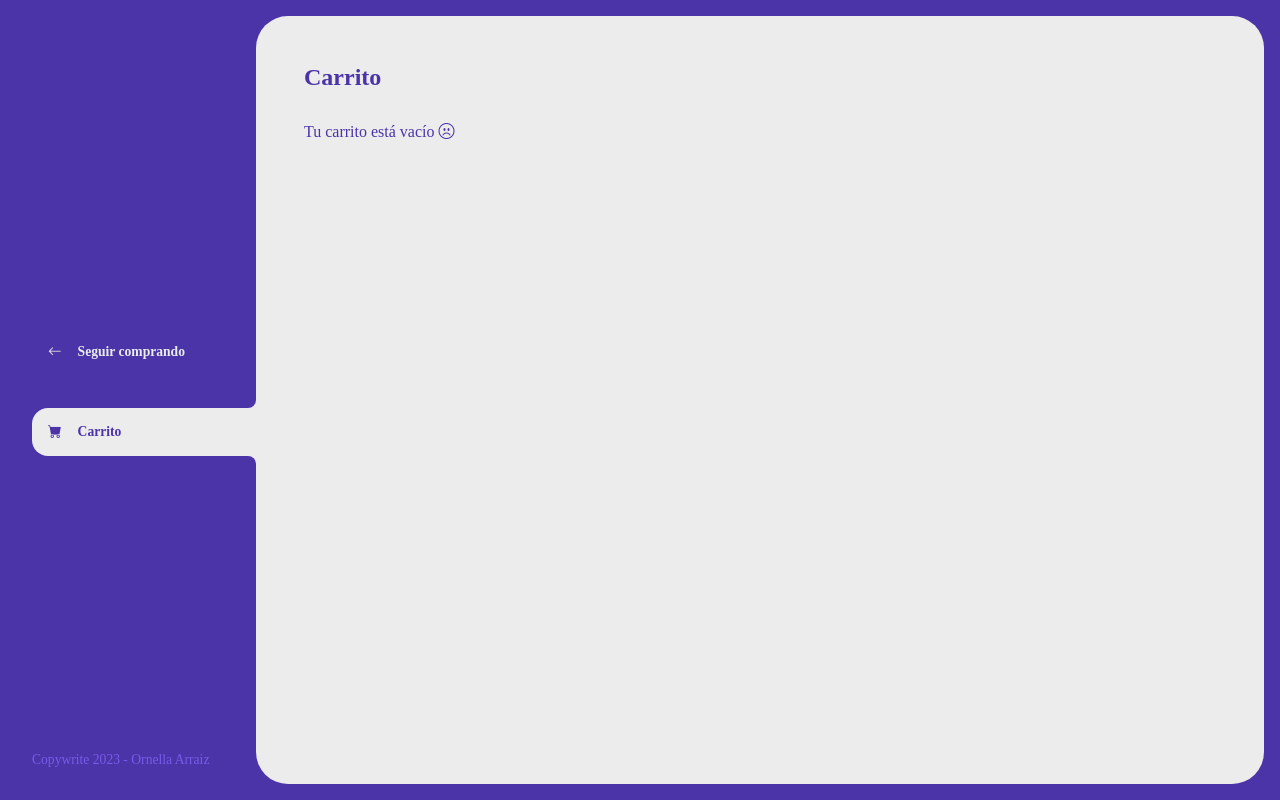
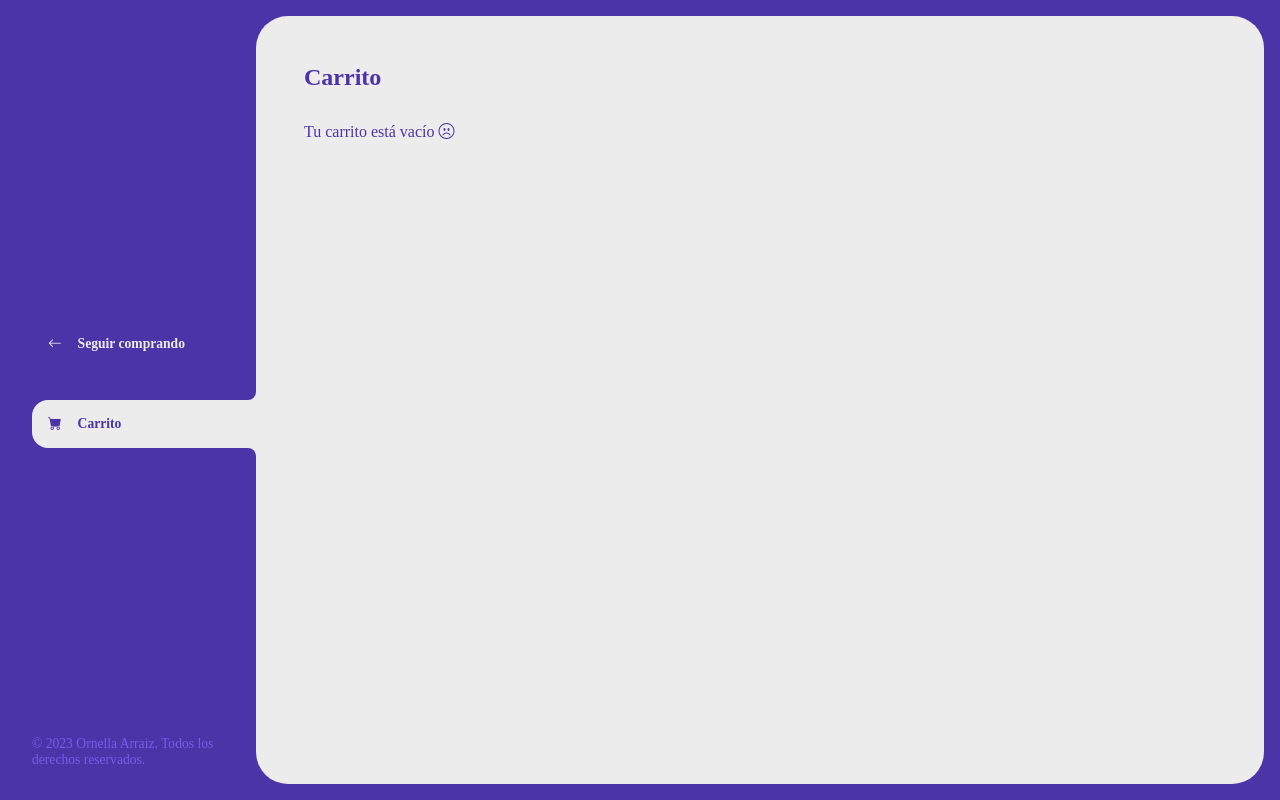
Before and after one commit to OrnellaArraiz/MultiserviciosLS, a plain HTML site: page carrito.html in a window 1280 px wide. Drawn offline with nearby package versions, Linux system fonts and the light colour scheme; some packages are replaced by stand-ins of ours; a script that the page names is missing; a web font is replaced by a local one.

Commit message:
agruegue copywrite

```diff
--- a/carrito.html
+++ b/carrito.html
@@ -22,7 +22,7 @@
                 </ul>
             </nav>
             <footer>
-                <p class="texto-footer">Copywrite 2023 - Ornella Arraiz</p>
+                <p class="texto-footer">&copy; 2023 Ornella Arraiz. Todos los derechos reservados.</p>
             </footer>
         </aside>
 
--- a/js/main.js
+++ b/js/main.js
@@ -113,7 +113,7 @@ botonesCategorias.forEach(boton => {
         e.currentTarget.classList.add("active");
 
         if (e.currentTarget.id != "todos") {
-            const productoCategoria = productos.find((producto) => productoCategoria.id === e.currentTarget.id);
+            const productoCategoria = productos.find(producto => productoCategoria.id === e.currentTarget.id);
             tituloPrincipal.innerText = productoCategoria.categoria.nombre;
 
             const productosBoton = productos.filter(producto => producto.categoria.id === e.currentTarget.id);
```
Also changed, not shown: index.html (+1 -1 lines).
